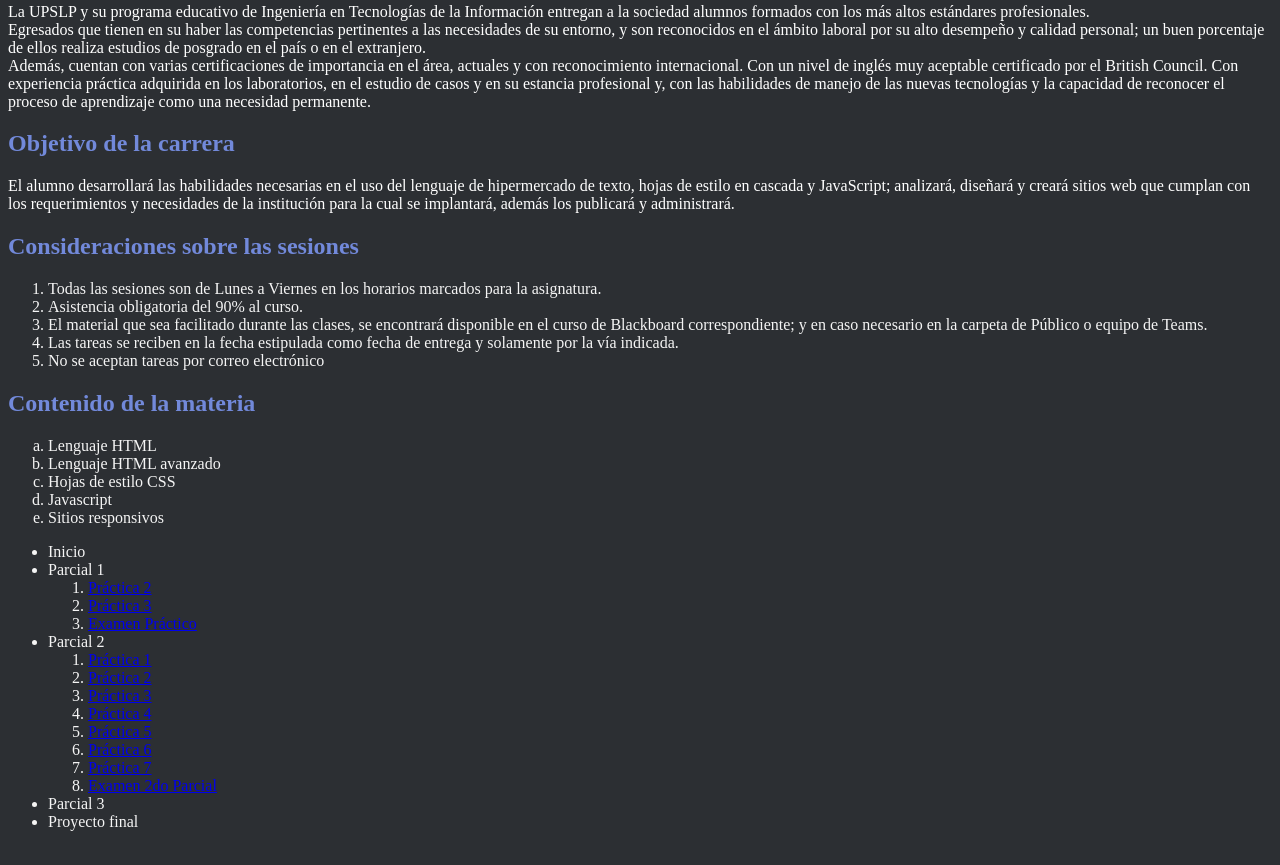
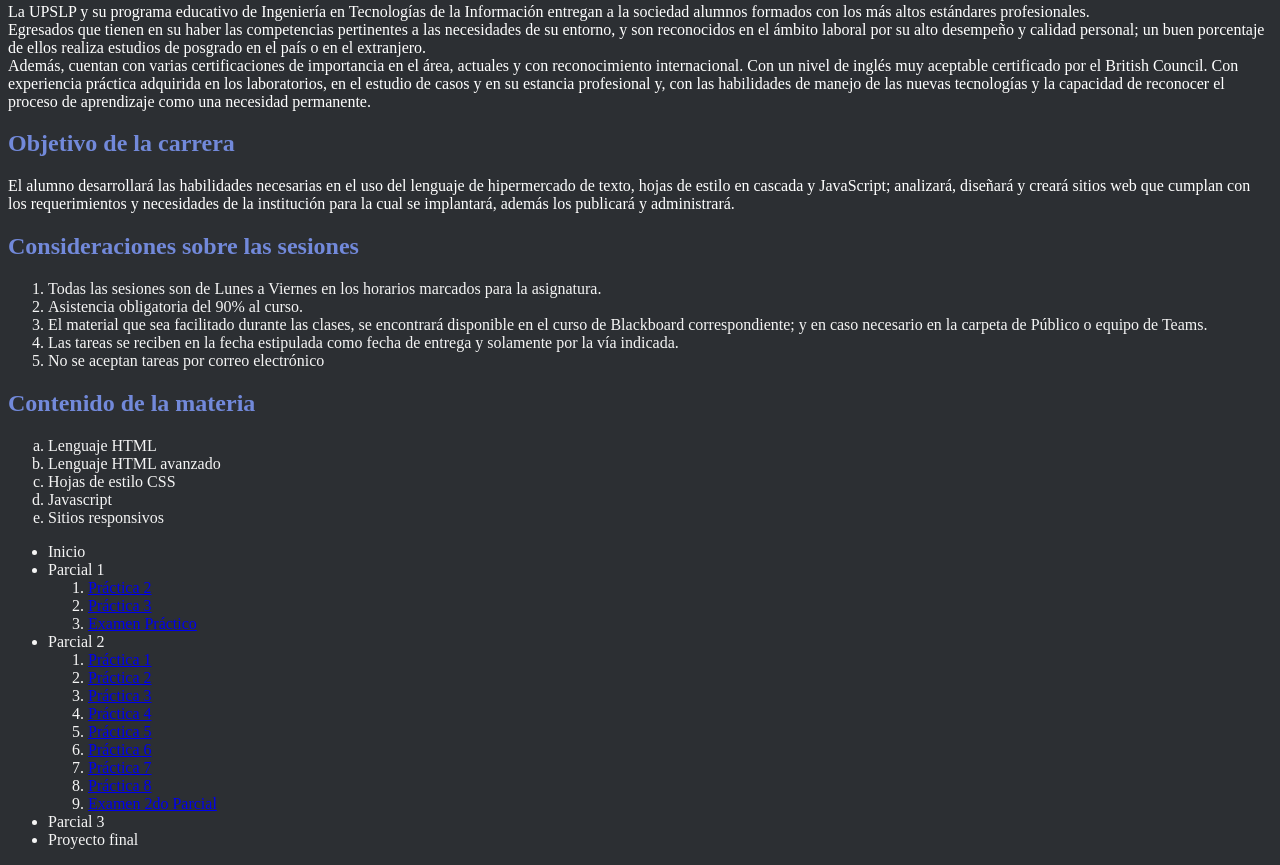
Before and after one commit to AntonioGan/Portafolio_web, a plain HTML site: page index.html in a window 1280 px wide. Shown: the part 657-1522 px from the top of the page. Drawn offline with Linux system fonts and the light colour scheme.

Commit message:
Update index.html

```diff
--- a/index.html
+++ b/index.html
@@ -91,6 +91,7 @@
 							<li style="color:whitesmoke;"><a href = "Barra Nav.html">Práctica 5<a/></li>
 							<li style="color:whitesmoke;"><a href = "Práctica 6/practica6.html">Práctica 6<a/></li>
 							<li style="color:whitesmoke;"><a href = "fl.html">Práctica 7<a/></li>
+							<li style="color:whitesmoke;"><a href = "práctica8-p2.html">Práctica 8<a/></li>
 							<li style="color:whitesmoke;"><a href = "examen.html">Examen 2do Parcial <a/></li>
 						</ol>
 					</li>
```
